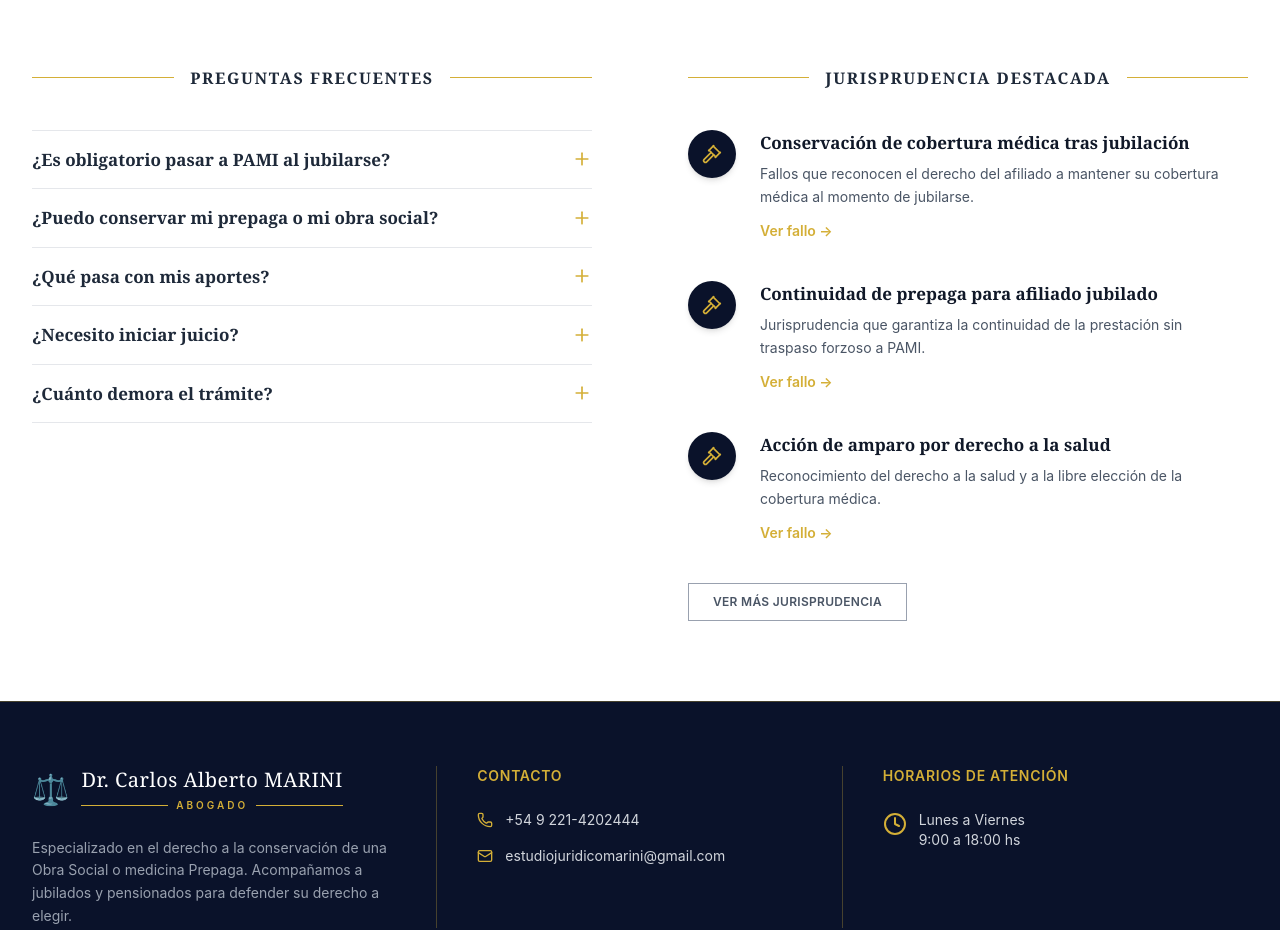
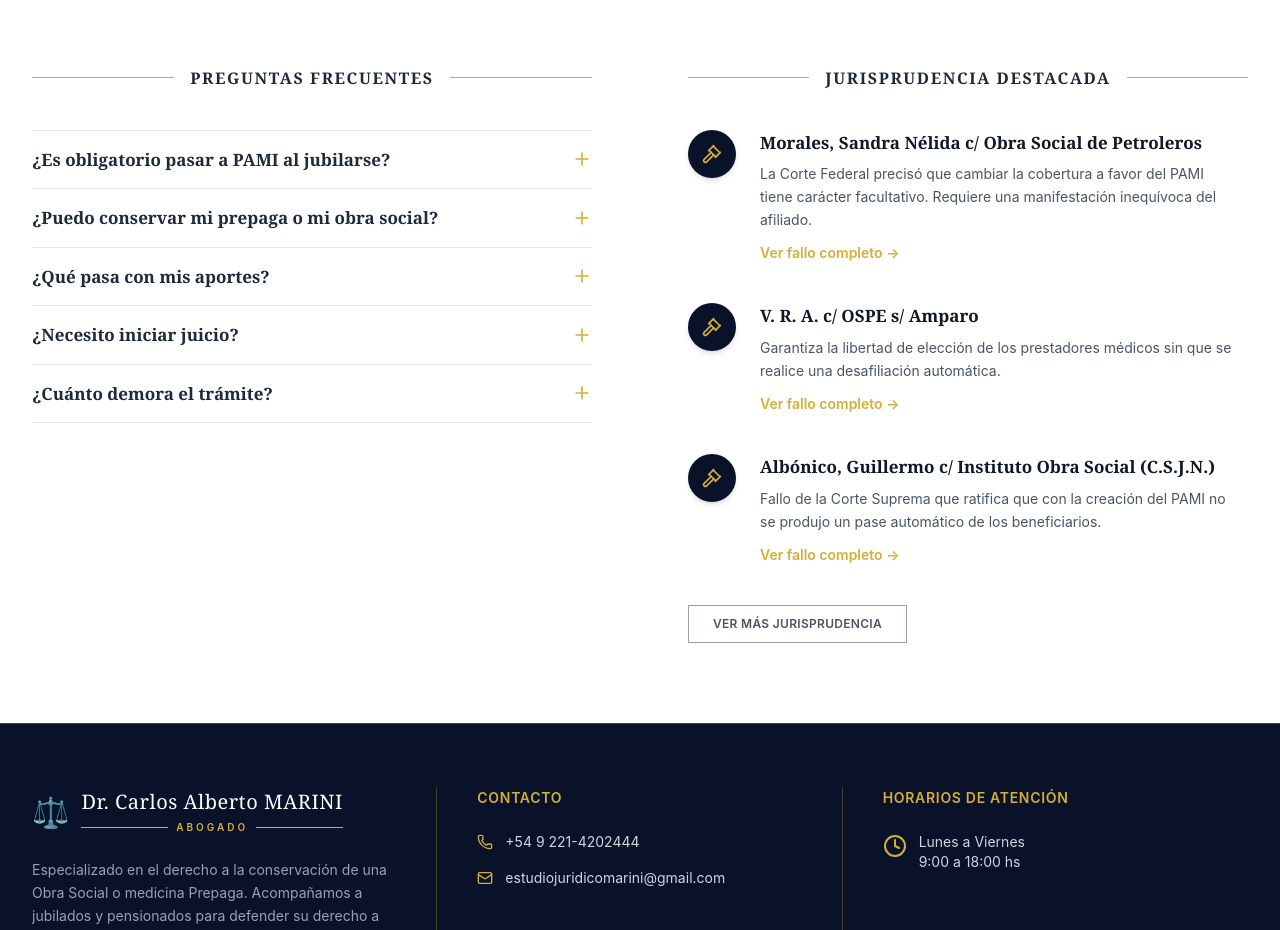
Before and after one commit to AlvaroMarini/web-estudio-marini, a React (Vite) app: page / in a window 1280 px wide. Shown: the part 1700-2630 px from the top of the page. Built offline with nearby package versions, Linux system fonts and the light colour scheme.

Commit message:
Agregado de Jurisprudencias

```diff
--- a/index.html
+++ b/index.html
@@ -2,7 +2,7 @@
 <html lang="es">
   <head>
     <meta charset="UTF-8" />
-    <link rel="icon" type="image/svg+xml" href="/favicon.svg" />
+    <!-- <link rel="icon" type="image/svg+xml" href="/favicon.svg" /> -->
     <meta name="viewport" content="width=device-width, initial-scale=1.0" />
 
     <title>Dr. Carlos Marini | Abogado Especialista en Amparos de Salud y Prepagas</title>
--- a/src/components/FaqYJurisprudencia.tsx
+++ b/src/components/FaqYJurisprudencia.tsx
@@ -1,8 +1,31 @@
-import { useState } from 'react';
-import { Plus, Minus, Gavel } from 'lucide-react';
+import { useState, useEffect } from 'react';
+import { Plus, Minus, Gavel, X, FileText} from 'lucide-react';
+
+interface Fallo {
+    titulo: string;
+    descripcion: string;
+    textoCompleto: string;
+    link: string;
+}
 
 export const FaqYJurisprudencia = () => {
     const [preguntaActiva, setPreguntaActiva] = useState<number | null>(null);
+
+    // ESTADO ESCALABLE: Empezamos mostrando 3 fallos
+    const [cantidadVisible, setCantidadVisible] = useState<number>(3);
+
+    const [falloAbierto, setFalloAbierto] = useState<Fallo | null>(null);
+
+    useEffect(() => {
+        if (falloAbierto) {
+            document.body.style.overflow = 'hidden';
+        } else {
+            document.body.style.overflow = 'unset';
+        }
+        return () => {
+            document.body.style.overflow = 'unset';
+        };
+    }, [falloAbierto]);
 
     const togglePregunta = (index: number) => {
         setPreguntaActiva(preguntaActiva === index ? null : index);
@@ -31,29 +54,54 @@ export const FaqYJurisprudencia = () => {
         }
     ];
 
-    const fallos = [
+    const fallos: Fallo[] = [
         {
-        titulo: "Conservación de cobertura médica tras jubilación",
-        descripcion: "Fallos que reconocen el derecho del afiliado a mantener su cobertura médica al momento de jubilarse.",
-        link: "#"
+            titulo: "Morales, Sandra Nélida c/ Obra Social de Petroleros",
+            descripcion: "La Corte Federal precisó que cambiar la cobertura a favor del PAMI tiene carácter facultativo. Requiere una manifestación inequívoca del afiliado.",
+            textoCompleto: "La Corte Federal precisó que la decisión de cambiar la cobertura a favor del Instituto Nacional de Servicios Sociales para Jubilados y Pensionados tiene carácter facultativo y requiere una manifestación inequívoca de los afiliados que alcanzan la jubilación para recién así cesar los compromisos contraídos por la obra social originaria, razón por la que concluyó que el art. 16 de la ley 19.032 no autoriza a presumir renuncia tácita del jubilado al servicio de salud que lo amparaba.",
+            link: "/jurisprudencia.pdf"
         },
         {
-        titulo: "Continuidad de prepaga para afiliado jubilado",
-        descripcion: "Jurisprudencia que garantiza la continuidad de la prestación sin traspaso forzoso a PAMI.",
-        link: "#"
+            titulo: "V. R. A. c/ OSPE s/ Amparo",
+            descripcion: "Garantiza la libertad de elección de los prestadores médicos sin que se realice una desafiliación automática.",
+            textoCompleto: "El análisis preliminar de las normativas citadas permite suponer que el actor puede escoger un agente diferente que el INSSJP o continuar con la Obra Social donde se encontraba afiliado, sin que se realice una automática desafiliación y una obligatoria afiliación al PAMI. El principio consagrado en el art. 16 de la ley 19.032 aparece corroborado con el dictado de sucesivas normas legales destinadas a garantizar paulatinamente la libertad de elección.",
+            link: "/jurisprudencia.pdf"
         },
         {
-        titulo: "Acción de amparo por derecho a la salud",
-        descripcion: "Reconocimiento del derecho a la salud y a la libre elección de la cobertura médica.",
-        link: "#"
+            titulo: "Albónico, Guillermo c/ Instituto Obra Social (C.S.J.N.)",
+            descripcion: "Fallo de la Corte Suprema que ratifica que con la creación del PAMI no se produjo un pase automático de los beneficiarios.",
+            textoCompleto: "A partir del examen simultáneo de las leyes 18610, 18980 y 19032, con la creación del INSSJP no se produjo un pase automático de los beneficiarios de las obras sociales al ente creado mediante la última de las normas, sino que tal transferencia se encontraba supeditada a la opción que voluntariamente realizaran quienes estuvieren interesados en ello, pues en caso contrario, mantendrían su afiliación a aquélla.",
+            link: "/jurisprudencia.pdf"
+        },
+        {
+            titulo: "Andrada, Martina c/ OSPAT s/ Amparo (C.S.J.N.)",
+            descripcion: "Fallo de la Corte Suprema que reafirma el criterio de que el jubilado mantiene su afiliación a la obra social de origen.",
+            textoCompleto: "Quienes se jubilan tienen derecho a continuar con la obra social 'de origen', esto quiere decir la obra social que tuvieron en sus años de actividad. La Corte Suprema de Justicia de la Nación ha ratificado este criterio, estableciendo que si no existe una opción voluntaria expresa de traspaso, el afiliado mantiene su cobertura original.",
+            link: "/jurisprudencia.pdf"
+        },
+        {
+            titulo: "Morelli, Enriqueta c/ OSMEDICA y otro",
+            descripcion: "La Justicia sostiene que la mera circunstancia de obtener la jubilación no implica la transferencia al INSSJP.",
+            textoCompleto: "La ley 23660 -de obras sociales-, especialmente en su art. 8, y su decreto reglamentario 576/93, confirmaron que la mera circunstancia de obtener la jubilación no implicaba -sin más- la transferencia del beneficiario al INSSJP, sino que subsistía para el ex trabajador el derecho de permanecer en la obra social que le prestaba servicios hasta entonces.",
+            link: "/jurisprudencia.pdf"
+        },
+        {
+            titulo: "Derecho a la vida y preservación de la salud (C.S.J.N.)",
+            descripcion: "La Corte Suprema reconoce el derecho a la vida como el primer derecho garantizado por la Constitución Nacional.",
+            textoCompleto: "Es preciso señalar que el derecho a la vida ha sido reconocido por la Corte Suprema de Justicia de la Nación como el primer derecho de la persona humana que resulta reconocido y garantizado por la Constitución Nacional (Fallos: 302:1284; 310:112; 321:1684). Esto fundamenta el derecho inalienable a mantener las prestaciones de salud al entrar en la etapa de pasividad.",
+            link: "/jurisprudencia.pdf"
         }
     ];
 
+    // Cortamos el array según la cantidad visible actual
+    const fallosAMostrar = fallos.slice(0, cantidadVisible);
+
     return (
+        <>
             <section className="py-20 bg-white text-[#0A122A]">
                 <div className="max-w-7xl mx-auto px-8 grid grid-cols-1 lg:grid-cols-2 gap-16 lg:gap-24">
 
-        {/* COLUMNA IZQUIERDA: PREGUNTAS FRECUENTES (Acá está el ID "faq") */}
+                {/* COLUMNA IZQUIERDA: PREGUNTAS FRECUENTES */}
                 <div id="faq" className="flex flex-col scroll-mt-28">
                     <div className="flex items-center gap-4 mb-10">
                     <div className="h-px bg-[#D4AF37] grow"></div>
@@ -92,7 +140,7 @@ export const FaqYJurisprudencia = () => {
                     </div>
                 </div>
 
-        {/* COLUMNA DERECHA: JURISPRUDENCIA (Acá está el ID "jurisprudencia") */}
+                {/* COLUMNA DERECHA: JURISPRUDENCIA */}
                 <div id="jurisprudencia" className="flex flex-col scroll-mt-28">
                     <div className="flex items-center gap-4 mb-10">
                     <div className="h-px bg-[#D4AF37] grow"></div>
@@ -103,8 +151,8 @@ export const FaqYJurisprudencia = () => {
                     </div>
 
                     <div className="flex flex-col gap-10">
-            {fallos.map((item, index) => (
-                <div key={index} className="flex gap-6">
+                    {fallosAMostrar.map((item, index) => (
+                        <div key={index} className="flex gap-6 animate-in fade-in duration-500">
                         <div className="w-12 h-12 rounded-full bg-[#0A122A] flex items-center justify-center shrink-0 shadow-md">
                             <Gavel className="w-5 h-5 text-[#D4AF37]" />
                         </div>
@@ -116,28 +164,92 @@ export const FaqYJurisprudencia = () => {
                             <p className="text-sm text-gray-600 leading-relaxed mb-3 pr-4">
                             {item.descripcion}
                             </p>
-                    <a
-                    href={item.link}
-                    className="text-[#D4AF37] text-sm font-semibold hover:text-[#b5952f] transition-colors flex items-center gap-1 w-fit"
+                            <button
+                            onClick={() => setFalloAbierto(item)}
+                            className="text-[#D4AF37] text-sm font-semibold hover:text-[#b5952f] transition-colors flex items-center gap-1 w-fit cursor-pointer"
                             >
-                    Ver fallo &rarr;
-                    </a>
+                            Ver fallo completo &rarr;
+                            </button>
                         </div>
                         </div>
                     ))}
                     </div>
 
+                    {/* BOTONES DE CARGA ESCALABLE */}
                     <div className="mt-10">
-            <a
-                href="#contacto"
-                className="inline-block border border-gray-400 text-gray-600 px-6 py-2.5 text-xs font-semibold tracking-wide hover:bg-gray-50 transition-colors"
+                    {cantidadVisible < fallos.length ? (
+                        <button
+                            onClick={() => setCantidadVisible(prev => prev + 3)}
+                            className="inline-block border border-gray-400 text-gray-600 px-6 py-2.5 text-xs font-semibold tracking-wide hover:bg-gray-50 transition-colors cursor-pointer"
                         >
                             VER MÁS JURISPRUDENCIA
-            </a>
+                        </button>
+                    ) : (
+                        <button
+                            onClick={() => setCantidadVisible(3)}
+                            className="inline-block border border-gray-400 text-gray-600 px-6 py-2.5 text-xs font-semibold tracking-wide hover:bg-gray-50 transition-colors cursor-pointer"
+                        >
+                            VER MENOS
+                        </button>
+                    )}
                     </div>
                 </div>
 
                 </div>
             </section>
+
+            {/* MODAL DE JURISPRUDENCIA */}
+            {falloAbierto && (
+                <div className="fixed inset-0 z-60 flex items-center justify-center p-4">
+                    <div
+                        className="absolute inset-0 bg-black/70 backdrop-blur-sm transition-opacity"
+                        onClick={() => setFalloAbierto(null)}
+                    ></div>
+
+                    <div className="relative bg-white rounded-lg shadow-2xl w-full max-w-2xl max-h-[85vh] flex flex-col z-10 animate-in fade-in zoom-in-95 duration-200 overflow-hidden">
+
+                        <div className="flex justify-between items-start p-6 border-b border-gray-100 bg-gray-50/50">
+                            <div className="flex items-center gap-3 pr-8">
+                                <Gavel className="w-6 h-6 text-[#D4AF37] shrink-0" />
+                                <h3 className="font-serif font-bold text-xl text-[#0A122A] leading-tight">
+                                    {falloAbierto.titulo}
+                                </h3>
+                            </div>
+                            <button
+                                onClick={() => setFalloAbierto(null)}
+                                className="text-gray-400 hover:text-[#0A122A] transition-colors bg-white rounded-full p-1 shadow-sm border border-gray-100 shrink-0"
+                            >
+                                <X className="w-5 h-5" />
+                            </button>
+                        </div>
+
+                        <div className="p-6 overflow-y-auto text-gray-700">
+                            <h4 className="text-sm font-bold uppercase tracking-wider text-gray-400 mb-3">Extracto del Fallo</h4>
+                            <div className="flex items-start gap-4 bg-[#F4F1EA]/50 p-5 rounded-md border-l-4 border-[#D4AF37] mb-6">
+                                <FileText className="w-6 h-6 text-[#D4AF37] shrink-0 mt-0.5 opacity-80" />
+                                <p className="text-[15px] italic leading-relaxed text-[#0A122A]/90 font-medium">
+                                    "{falloAbierto.textoCompleto}"
+                                </p>
+                            </div>
+                            <h4 className="text-sm font-bold uppercase tracking-wider text-gray-400 mb-2">Implicancia Legal</h4>
+                            <p className="text-sm leading-relaxed text-gray-600">
+                                {falloAbierto.descripcion}
+                            </p>
+                        </div>
+
+                        <div className="p-5 border-t border-gray-100 bg-gray-50 flex flex-col sm:flex-row justify-end items-center gap-3">
+                            <button
+                                onClick={() => setFalloAbierto(null)}
+                                rel="noopener noreferrer"
+                                className="bg-[#0A122A] text-white px-6 py-2.5 rounded-sm text-sm font-semibold hover:bg-[#1a2542] transition-colors flex items-center justify-center gap-2 w-full sm:w-auto shadow-sm"
+                            >
+                                Cerrar
+                            </button>
+                        </div>
+
+                    </div>
+                </div>
+            )}
+        </>
     );
 };
```
Lines whose indentation alone changed are shown as unchanged.
